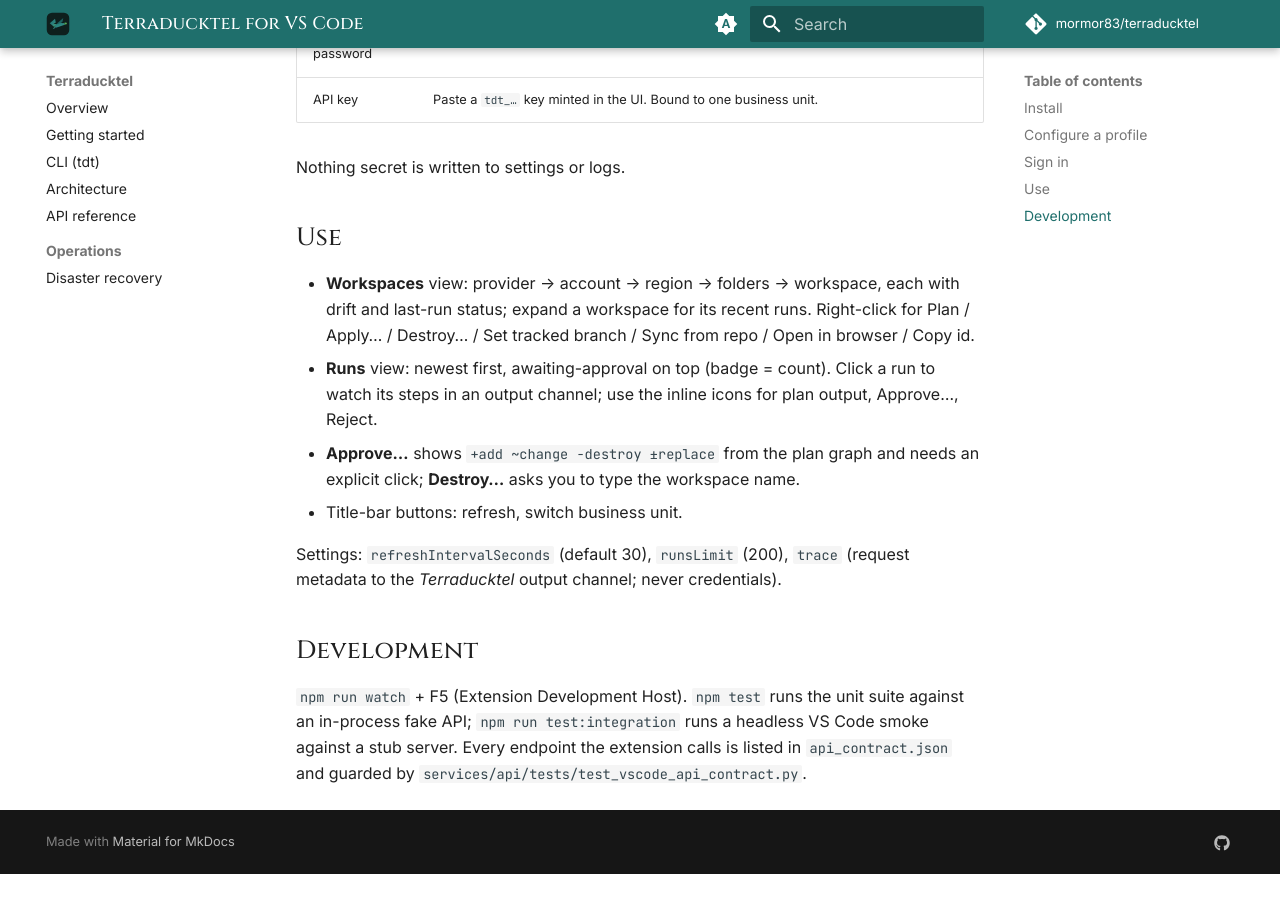
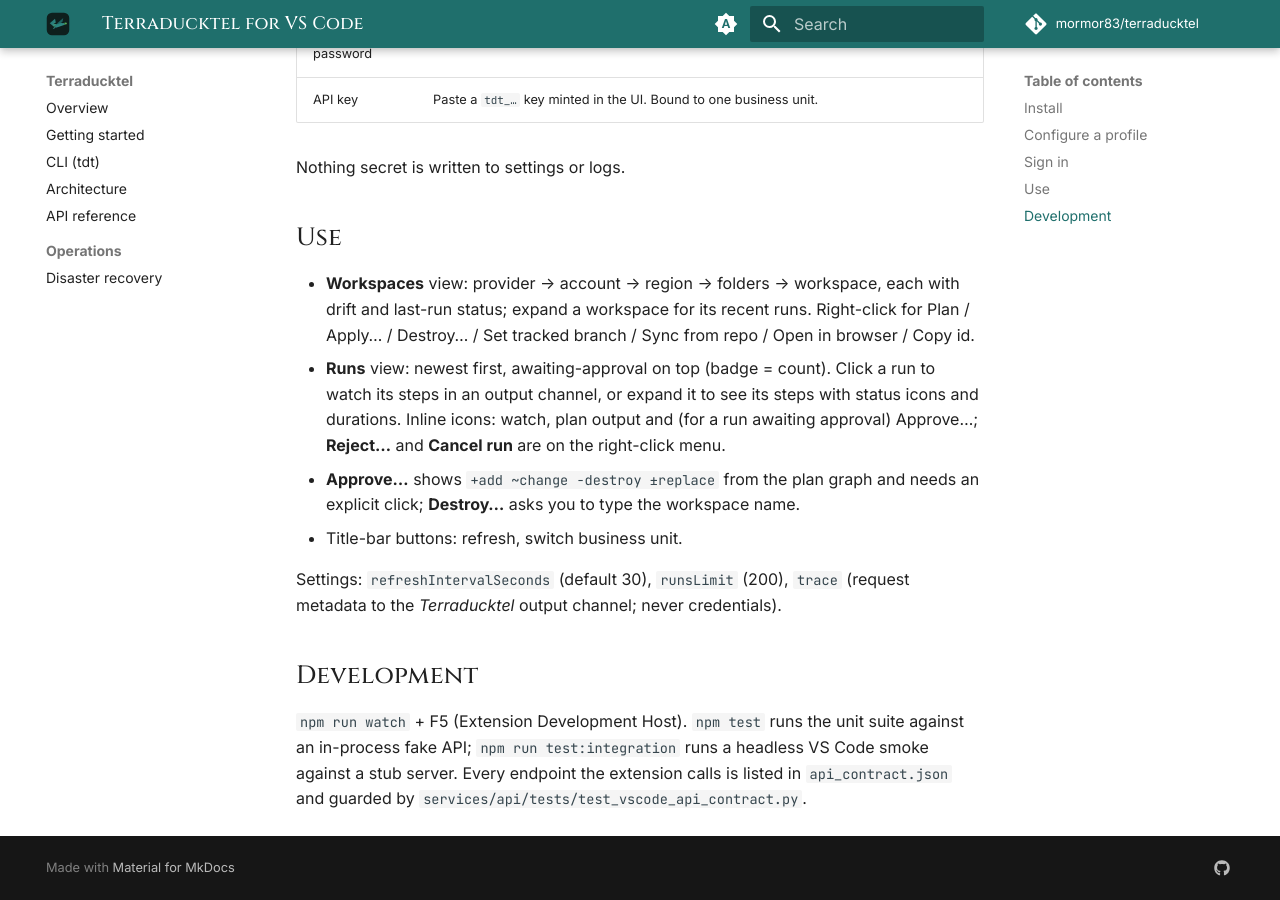
Before and after one commit to mormor83/terraducktel, an MkDocs documentation site: the page built from docs/VSCODE.md, in a window 1280 px wide and 900 px high, scrolled down 1090 px. Built offline with MkDocs 1.6.1 and Material for MkDocs 9.7.7, drawn with Linux system fonts in a browser that asks for light colours; comment, search, counter and statistics services are not loaded; before the commit the page ends 1964 px from its top, so only the background shows below that.

Commit message:
fix(vscode): trim the API surface, gate the palette, and let the extension block a release
- Drop client.getWorkspace() and its api_contract.json entry. Nothing called
  it; the contract file is meant to be the surface we actually use, not a wish
  list. Backend contract test re-run.
- Cancel is no longer offered on a `planned` run, in the manifest's `when` and
  in the command's own picker filter. A finished plan has nothing to cancel.
- Every command that needs a session is hidden from the command palette until
  there is one: watchRun, showPlan, approve, reject, cancelRun, setBranch,
  syncWorkspace, switchBusinessUnit. They previously offered themselves to a
  signed-out user and failed with an error toast.
- Workspace.aws_account_id is `string | null`: the API sends null for a
  workspace with no AWS account linked, and the grouping code already guards.
- vsce package gets --skip-license so packaging does not stop on an
  interactive LICENSE prompt in CI.
- The release and docs jobs now `need` the vscode job, so a broken extension
  build blocks a release instead of shipping alongside one.
- docs/VSCODE.md: Reject is a right-click action, not an inline icon, and a
  run now expands to its steps.

Co-Authored-By: Claude Fable 5.1 <noreply@anthropic.com>
Claude-Session: https://claude.ai/code/session_01BkyJ78PBnhmi5cuoB5xHit

```diff
--- a/docs/VSCODE.md
+++ b/docs/VSCODE.md
@@ -52,8 +52,10 @@ Nothing secret is written to settings or logs.
   Right-click for Plan / Apply… / Destroy… / Set tracked branch / Sync from
   repo / Open in browser / Copy id.
 - **Runs** view: newest first, awaiting-approval on top (badge = count).
-  Click a run to watch its steps in an output channel; use the inline icons
-  for plan output, Approve…, Reject.
+  Click a run to watch its steps in an output channel, or expand it to see its
+  steps with status icons and durations. Inline icons: watch, plan output and
+  (for a run awaiting approval) Approve…; **Reject…** and **Cancel run** are on
+  the right-click menu.
 - **Approve…** shows `+add ~change -destroy ±replace` from the plan graph and
   needs an explicit click; **Destroy…** asks you to type the workspace name.
 - Title-bar buttons: refresh, switch business unit.
```
Also changed, not shown: 5 other files.
